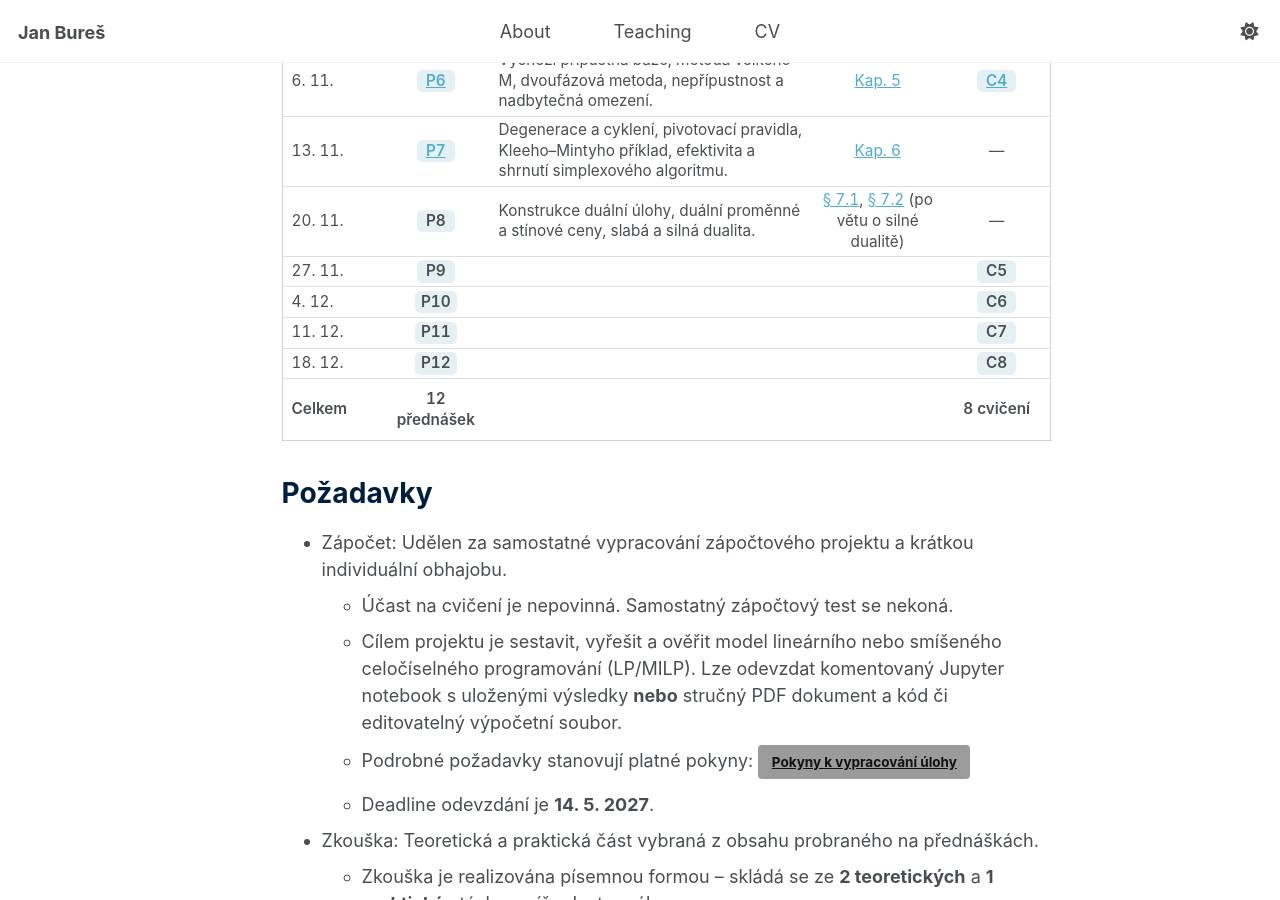
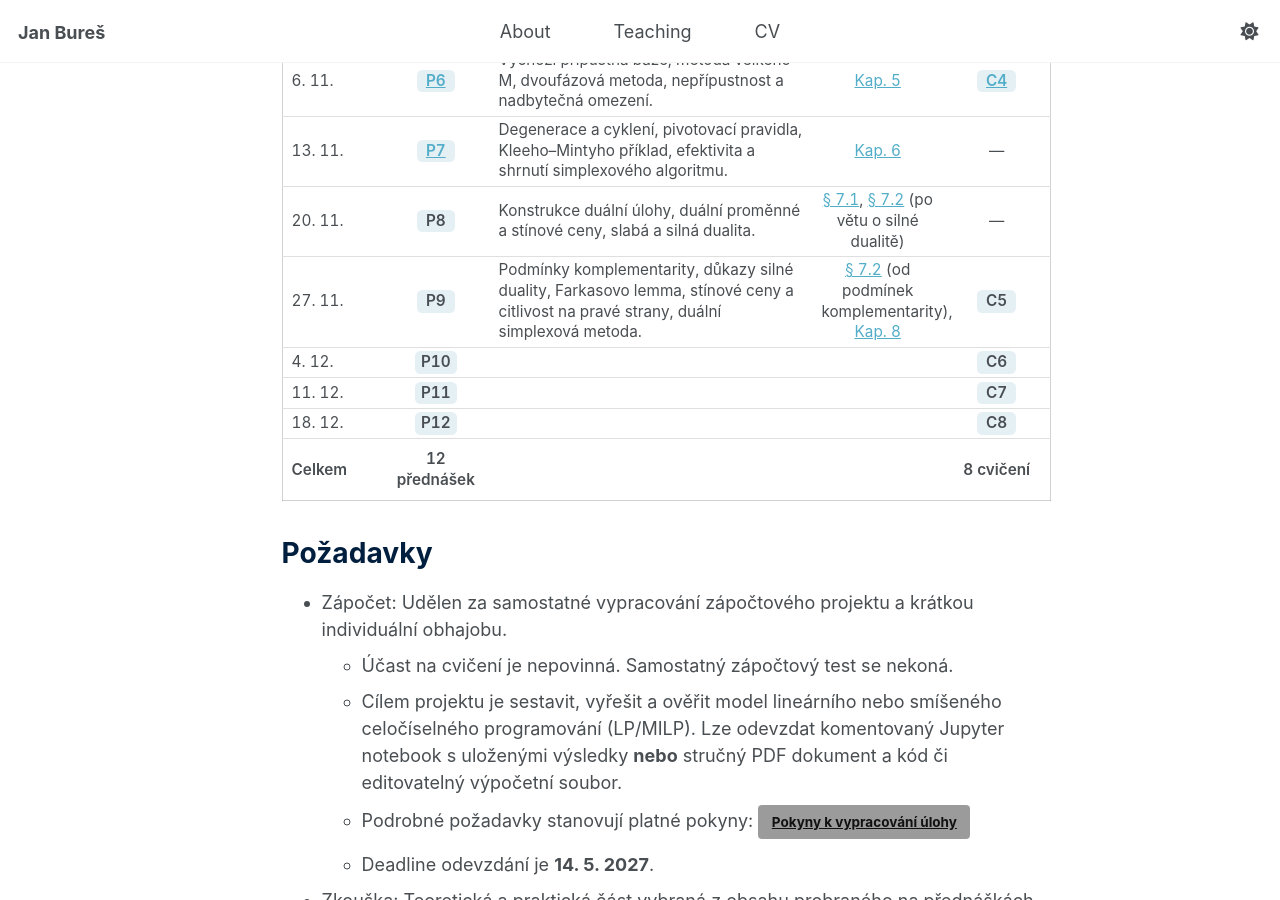
Before and after one commit to buresjan/buresjan.github.io, a Jekyll site: the page built from _teaching/01lip.md, in a window 1280 px wide and 900 px high, scrolled down 791 px. Built offline with Jekyll 4.4.1, drawn with Linux system fonts in a browser that asks for light colours.

Commit message:
Publish 01LIP lecture P9 topics and reading

```diff
--- a/_teaching/01lip.md
+++ b/_teaching/01lip.md
@@ -36,7 +36,7 @@ lang: cs
       <tr><th scope="row">6. 11.</th><td><a class="lp-session" href="{{ '/files/01lip/p6.html' | relative_url }}" download="p6.html" title="Stáhnout prezentaci o metodě velkého M a dvoufázové metodě (HTML)" aria-label="Přednáška 6: stáhnout prezentaci o metodě velkého M a dvoufázové metodě v HTML">P6</a></td><td class="lp-topics">Výchozí přípustná báze, metoda velkého M, dvoufázová metoda, nepřípustnost a nadbytečná omezení.</td><td class="lp-textbook"><a href="{{ '/files/01LIP.pdf' | relative_url }}#nameddest=chapter.5" aria-label="Studijní text: Kap. 5">Kap. 5</a></td><td><a class="lp-session" href="{{ '/files/01lip/cv04.zip' | relative_url }}?v=20261105" download="cv04.zip" title="Stáhnout zadání, řešení a HTML náhled cvičení 4 (ZIP)" aria-label="Cvičení 4: stáhnout notebook k doplnění, kompletní řešení a HTML náhled v ZIP">C4</a></td></tr>
       <tr><th scope="row">13. 11.</th><td><a class="lp-session" href="{{ '/files/01lip/p7.html' | relative_url }}" download="p7.html" title="Stáhnout prezentaci o degeneraci a pivotovacích pravidlech (HTML)" aria-label="Přednáška 7: stáhnout prezentaci o degeneraci a pivotovacích pravidlech v HTML">P7</a></td><td class="lp-topics">Degenerace a cyklení, pivotovací pravidla, Kleeho–Mintyho příklad, efektivita a shrnutí simplexového algoritmu.</td><td class="lp-textbook"><a href="{{ '/files/01LIP.pdf' | relative_url }}#nameddest=chapter.6" aria-label="Studijní text: Kap. 6">Kap. 6</a></td><td><span aria-label="Cvičení se nekoná">—</span></td></tr>
       <tr><th scope="row">20. 11.</th><td><span class="lp-session">P8</span></td><td class="lp-topics">Konstrukce duální úlohy, duální proměnné a stínové ceny, slabá a silná dualita.</td><td class="lp-textbook"><a href="{{ '/files/01LIP.pdf' | relative_url }}#nameddest=section.7.1" aria-label="Studijní text: § 7.1">§ 7.1</a>, <a href="{{ '/files/01LIP.pdf' | relative_url }}#nameddest=section.7.2" aria-label="Studijní text: § 7.2">§ 7.2</a> (po větu o silné dualitě)</td><td><span aria-label="Cvičení se nekoná">—</span></td></tr>
-      <tr><th scope="row">27. 11.</th><td><span class="lp-session">P9</span></td><td class="lp-topics"></td><td class="lp-textbook"></td><td><span class="lp-session">C5</span></td></tr>
+      <tr><th scope="row">27. 11.</th><td><span class="lp-session">P9</span></td><td class="lp-topics">Podmínky komplementarity, důkazy silné duality, Farkasovo lemma, stínové ceny a citlivost na pravé strany, duální simplexová metoda.</td><td class="lp-textbook"><a href="{{ '/files/01LIP.pdf' | relative_url }}#nameddest=subsection.7.2.1" aria-label="Studijní text: § 7.2 od podmínek komplementarity">§ 7.2</a> (od podmínek komplementarity), <a href="{{ '/files/01LIP.pdf' | relative_url }}#nameddest=chapter.8" aria-label="Studijní text: Kap. 8">Kap. 8</a></td><td><span class="lp-session">C5</span></td></tr>
       <tr><th scope="row">4. 12.</th><td><span class="lp-session">P10</span></td><td class="lp-topics"></td><td class="lp-textbook"></td><td><span class="lp-session">C6</span></td></tr>
       <tr><th scope="row">11. 12.</th><td><span class="lp-session">P11</span></td><td class="lp-topics"></td><td class="lp-textbook"></td><td><span class="lp-session">C7</span></td></tr>
       <tr><th scope="row">18. 12.</th><td><span class="lp-session">P12</span></td><td class="lp-topics"></td><td class="lp-textbook"></td><td><span class="lp-session">C8</span></td></tr>
```
